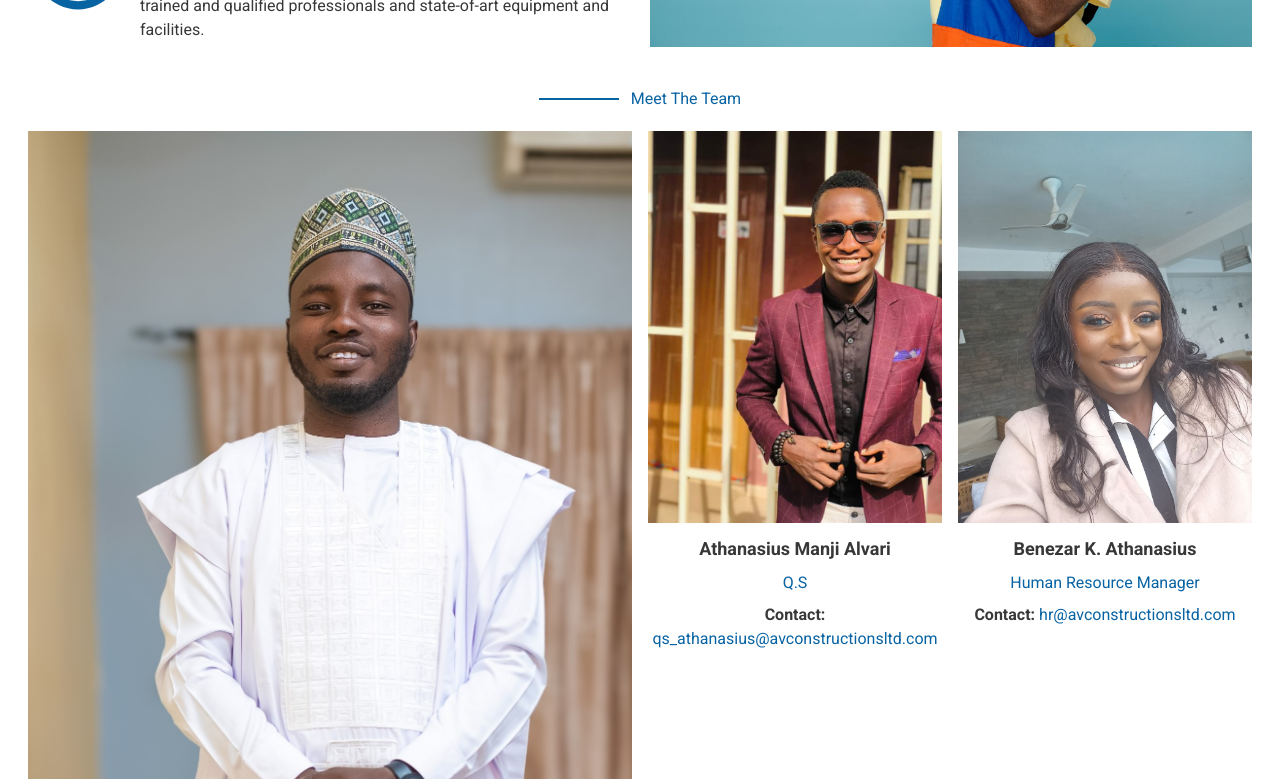
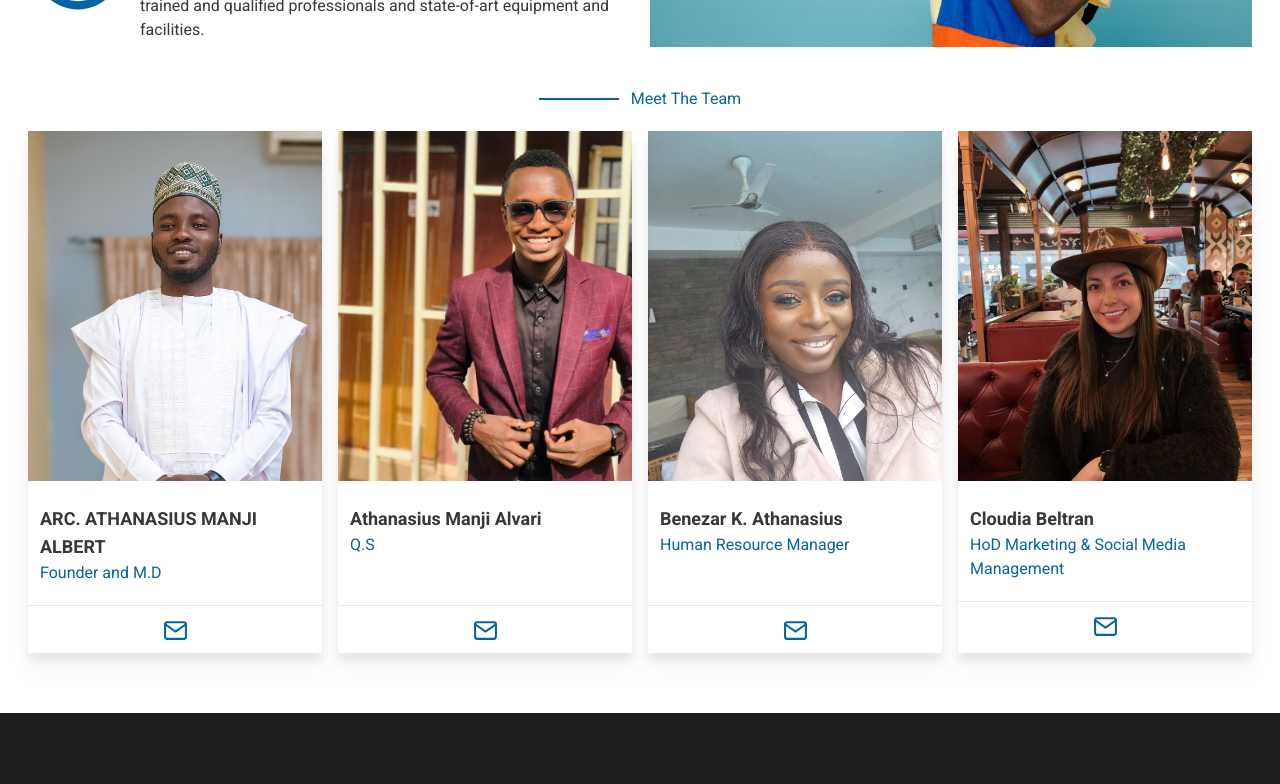
Before and after one commit to JAjorgbor/av-construction, a Next.js app: page /about in a window 1280 px wide. Shown: the part 1400-2184 px from the top of the page. Built offline with nearby package versions, Linux system fonts and the light colour scheme.

Commit message:
improvements to about page

```diff
--- a/app/about/page.tsx
+++ b/app/about/page.tsx
@@ -4,7 +4,7 @@ import Container from "@/components/elements/Container";
 import Title from "@/components/elements/Title";
 import Image from "next/image";
 import Link from "next/link";
-import { FiEye } from "react-icons/fi";
+import { FiEye, FiMail } from "react-icons/fi";
 import { GiTargetArrows } from "react-icons/gi";
 
 export const metadata = { title: "About" };
@@ -115,74 +115,113 @@ export default function AboutPage() {
 
         <div className="space-y-5 ">
           <Title className="justify-center">Meet The Team</Title>
-          <div className="grid  md:grid-cols-4  gap-4">
-            <div className="md:col-span-2 md:row-span-2 space-y-3 text-center">
+          <div className="grid md:grid-cols-4  gap-4">
+            <div className="space-y-3 bg-white drop-shadow-xl">
               <Image
                 src="/media/ceo.jpg"
                 alt="ARC. ATHANASIUS MANJI ALBERT"
-                className="w-full object-cover"
+                className="w-full object-cover h-[350px]"
                 width={800}
                 height={800}
               />
-              <div className="space-y-1">
+              <div className="space-y-2 flex flex-col flex-grow divide-y">
+                <div className="p-3 flex-grow">
                   <p className="font-semibold text-lg">
                     ARC. ATHANASIUS MANJI ALBERT
                   </p>
                   <p className="text-primary">Founder and M.D</p>
-                <p>
-                  <span className="font-semibold">Contact: </span>
+                </div>
+                <p className="p-3 flex justify-center h-12">
+                  {/* <span className="font-semibold">Contact: </span> */}
                   <Link
                     target="_blank"
                     href={"mailto:md@avconstructions.com"}
+                    aria-label="message md@avconstructions.com"
                     className="text-primary hover:underline"
                   >
-                    md@avconstructions.com
+                    <FiMail size={25} />
                   </Link>
                 </p>
               </div>
             </div>
-            <div className="space-y-3 text-center">
+            <div className="space-y-3 flex flex-col drop-shadow-xl bg-white">
               <Image
                 src="/media/alvari.jpg"
                 alt="ARC. ANDREW DURKWA ANDREW"
-                className="w-full object-cover object-center"
+                className="w-full object-cover object-center h-[350px]"
                 width={200}
                 height={200}
               />
-              <div className="space-y-2 break-words">
-                <p className="font-semibold text-lg">Athanasius Manji Alvari</p>
+              <div className="space-y-2 flex flex-col flex-grow divide-y">
+                <div className="p-3 flex-grow">
+                  <p className="font-semibold text-lg">
+                    Athanasius Manji Alvari
+                  </p>
                   <p className="text-primary">Q.S</p>
-                <p>
-                  <span className="font-semibold">Contact: </span>
+                </div>
+                <p className="p-3 flex justify-center h-12">
+                  {/* <span className="font-semibold">Contact: </span> */}
                   <Link
                     target="_blank"
                     href={"mailto:qs_athanasius@avconstructionsltd.com"}
+                    aria-label="qs_athanasimessage us@avconstructionsltd.com"
                     className="text-primary hover:underline"
                   >
-                    qs_athanasius@avconstructionsltd.com
+                    <FiMail size={25} />
                   </Link>
                 </p>
               </div>
             </div>
-            <div className="space-y-3 text-center">
+            <div className="space-y-3  drop-shadow-xl bg-white flex flex-col">
               <Image
                 src="/media/benezar.jpg"
                 alt="Benezar K. Athanasius"
-                className="w-full object-cover object-center"
+                className="w-full object-cover object-center h-[350px]"
                 width={200}
                 height={200}
               />
-              <div className="space-y-2">
+              <div className="space-y-2 flex flex-col flex-grow divide-y">
+                <div className="p-3 flex-grow">
                   <p className="font-semibold text-lg">Benezar K. Athanasius</p>
                   <p className="text-primary">Human Resource Manager</p>
-                <p>
-                  <span className="font-semibold">Contact: </span>
+                </div>
+                <p className="p-3 flex justify-center h-12">
+                  {/* <span className="font-semibold">Contact: </span> */}
                   <Link
                     target="_blank"
                     href={"mailto:hr@avconstructionsltd.com"}
+                    aria-label="message hr@avconstructionsltd.com"
                     className="text-primary hover:underline"
                   >
-                    hr@avconstructionsltd.com
+                    <FiMail size={25} />
+                  </Link>
+                </p>
+              </div>
+            </div>
+            <div className="space-y-3  drop-shadow-xl bg-white">
+              <Image
+                src="/media/cloudia.jpg"
+                alt="Benezar K. Athanasius"
+                className="w-full object-cover object-center h-[350px]"
+                width={200}
+                height={200}
+              />
+              <div className="space-y-2 flex flex-col flex-grow divide-y">
+                <div className="p-3 flex-grow">
+                  <p className="font-semibold text-lg">Cloudia Beltran</p>
+                  <p className="text-primary">
+                    HoD Marketing & Social Media Management
+                  </p>
+                </div>
+                <p className="p-3 flex justify-center h-12">
+                  {/* <span className="font-semibold">Contact: </span> */}
+                  <Link
+                    target="_blank"
+                    href={"mailto:marketing@constructionsltd.com "}
+                    aria-label="marketimessage ng@constructionsltd.com "
+                    className="text-primary hover:underline"
+                  >
+                    <FiMail size={25} />
                   </Link>
                 </p>
               </div>
--- a/app/page.tsx
+++ b/app/page.tsx
@@ -53,7 +53,7 @@ export default function Home() {
             with innovation to bring your dream to life.
           </p>
           <AboutStats />
-          <Button>More About Us</Button>
+          <Button href="/about">More About Us</Button>
         </div>
       </Container>
       <Container className="space-y-10">
--- a/components/elements/Button.tsx
+++ b/components/elements/Button.tsx
@@ -4,7 +4,8 @@ import { AnchorHTMLAttributes, forwardRef } from "react";
 import { ClipLoader } from "react-spinners";
 
 const buttonVariants = {
-  primary: "bg-primary  text-white shadow",
+  primary:
+    "bg-primary hover:bg-white hover:text-primary hover:border-primary hover:border text-white shadow",
   secondary: "bg-secondary hover:opacity-90 text-white shadow",
   tertiary: "bg-secondary hover:bg-primary text-white shadow",
   warning: "bg-yellow-400 hover:bg-yellow-500 next-nevada shadow",
--- a/components/home/TestimonialsSection.tsx
+++ b/components/home/TestimonialsSection.tsx
@@ -122,7 +122,7 @@ const TestimonialsSection = () => {
               if (
                 prevRef.current &&
                 nextRef.current &&
-                swiper.params.navigation
+                swiper.params?.navigation
               ) {
                 const navigationOptions = swiper.params.navigation as any;
                 navigationOptions.prevEl = prevRef.current;
```
Also changed, not shown: public/media/cloudia.jpg (added). Lines whose indentation alone changed are shown as unchanged.
